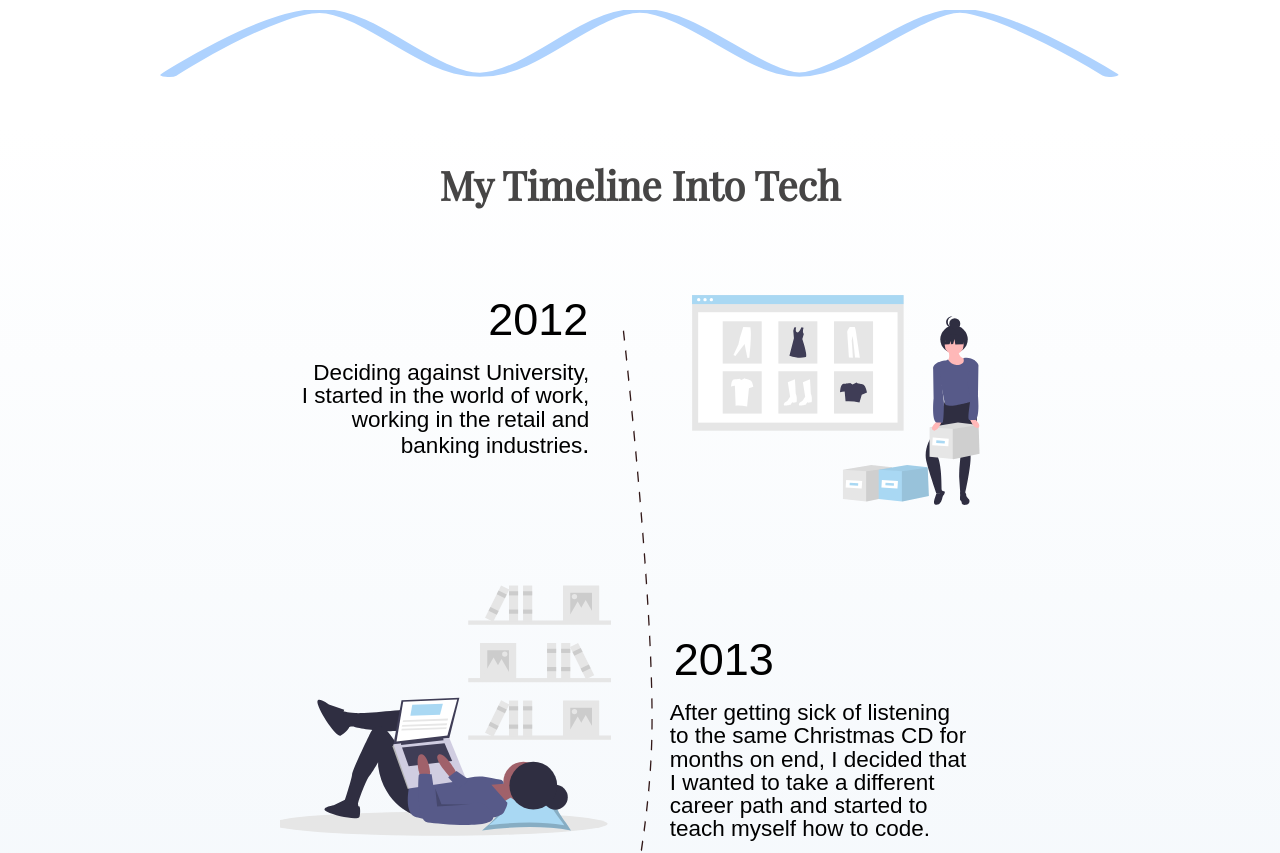
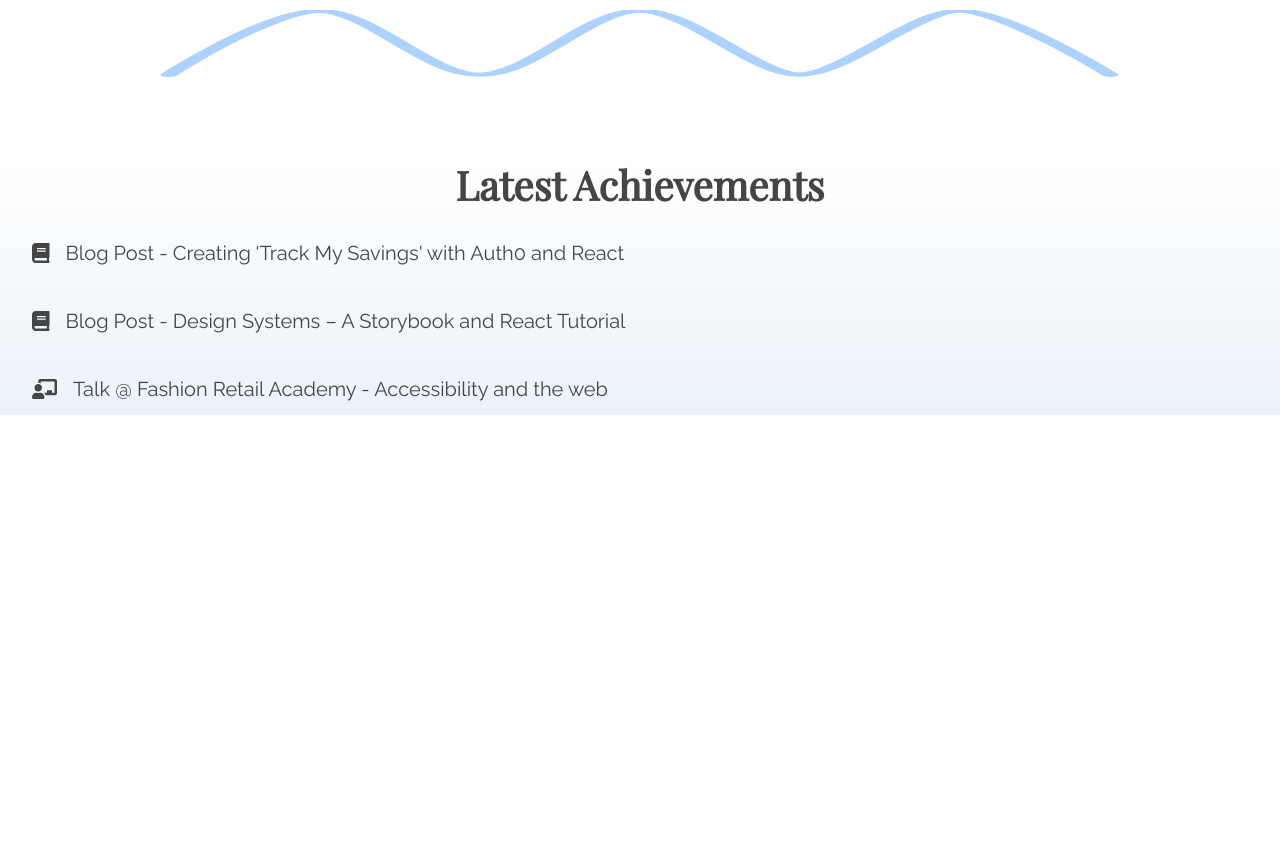
Before and after one commit to alexalala/portfolio, a React (Create React App) app: page / in a window 1280 px wide. Shown: the part 800-1653 px from the top of the page. After the commit the page ends 1215 px from the top, so only its background shows below. Built offline with nearby package versions, Linux system fonts and the light colour scheme; the HTML template or start-up script is replaced by a standard one.

Commit message:
achievements added

```diff
--- a/src/components/Link.js
+++ b/src/components/Link.js
@@ -14,7 +14,7 @@ const Link = ({ href, text }) => {
 export default Link;
 
 const StyledLink = styled.a`
-  background-image: linear-gradient(180deg,transparent 65%,#a9d8f3 0);
+  background-image: linear-gradient(180deg,transparent 65%,#a9d8f354 0);
   background-size: 0 100%;
   background-repeat: no-repeat;
   text-decoration: none;
--- a/src/components/Navigation.js
+++ b/src/components/Navigation.js
@@ -33,7 +33,7 @@ const StyledHeading = styled.p`
   font-size: 2rem;
   padding: 5px;
   margin: 0.5rem 1rem 1rem 1rem;
-  background: linear-gradient(180deg,transparent 88%,#a9d8f3 0);
+  background: linear-gradient(180deg,transparent 70%,#a9d8f354 0);
 `;
 
 const StyledList = styled.ul`
--- /dev/null
+++ b/src/components/Underline.js
@@ -0,0 +1,8 @@
+import styled from 'styled-components';
+
+const Underline = styled.span`
+  background-image: linear-gradient(180deg,transparent 65%,#a9d8f354 0);
+  background-size: 100% 100%;
+`;
+
+export default Underline;
--- a/src/pages/About.js
+++ b/src/pages/About.js
@@ -3,6 +3,7 @@ import styled from 'styled-components';
 
 import Subheader from '../components/Subheader.js';
 import AboutImage from '../assets/images/about.svg';
+import Underline from '../components/Underline'
 
 export default function About() {
   return (
@@ -13,20 +14,19 @@ export default function About() {
         <p>I'm a self-taught Senior Frontend Engineer at Kurt Geiger.</p>
         <p>
           I love to mentor junior colleagues and those learning to code.
-          I set up a Codebar chapter in my home town of Norwich to support those from underrepresented backgrounds get into the tech industry.
+          I set up a Codebar chapter in my home town of Norwich to support those from underrepresented backgrounds to get into the tech industry.
         </p>
         <Subheader>Skills</Subheader>
         <StyledList>
-          <li>React</li>
-          <li>Javascript - ES6</li>
-          <li>Typescript</li>
-          <li>Next JS</li>
-          <li>Accessibility and Semantic HTML</li>
-          <li>Styling - CSS3, Styled Components, SASS, CSS Modules</li>
-          <li>Testing - Jest, Enzyme, TestCafe</li>
-          <li>Documentation - Technical Writing and Storybook for components</li>
+          <li><Underline>React</Underline></li>
+          <li><Underline>Javascript</Underline> - ES6</li>
+          <li><Underline>Typescript</Underline></li>
+          <li><Underline>Next JS</Underline></li>
+          <li><Underline>Accessibility</Underline> - Semantic HTML and WCAG 2.0 Compliance</li>
+          <li><Underline>Styling</Underline> - CSS3, Styled Components, SASS, CSS Modules</li>
+          <li><Underline>Testing</Underline> - Jest, Enzyme, TestCafe</li>
+          <li><Underline>Documentation</Underline> - Technical Writing and Storybook for components</li>
         </StyledList>
-        <Subheader>My Journey Into Tech</Subheader>
       </div>
     </StyledContainer>
   );
@@ -38,6 +38,7 @@ const StyledContainer = styled.div`
   justify-content: start;
   font-size: 1.5rem;
   text-align: left;
+  margin: 0 5rem;
 `;
 
 const StyledImage = styled.img`
--- a/src/pages/Home.js
+++ b/src/pages/Home.js
@@ -1,10 +1,12 @@
 import React from 'react';
 import styled from 'styled-components';
 import { FontAwesomeIcon } from '@fortawesome/react-fontawesome';
+import { faBook, faChalkboardTeacher } from '@fortawesome/free-solid-svg-icons';
 
-import Timeline from '../assets/images/career-timeline.svg';
 import Squiggle from '../components/Squiggle';
 import Bee from '../components/Bee';
+import Link from '../components/Link'
+import Subheader from '../components/Subheader';
 import 'react-typist/dist/Typist.css';
 import { black } from '../assets/styles/variables.js';
 
@@ -32,10 +34,23 @@ export default function Home() {
         </IconContainer>
       </Container>
       <Squiggle />
-      <TimelineContainer>
-        <StyledHeading>My Timeline Into Tech</StyledHeading>
-        <StyledTimeline src={Timeline} alt="career timeline" />
-      </TimelineContainer>
+      <SecondaryContainer>
+        <Subheader>Latest Achievements</Subheader>
+        <StyledList>
+          <li>
+            <FontAwesomeIcon icon={faBook} />
+            <Link to="https://alexalala.hashnode.dev/track-my-savings-keep-tabs-on-your-savings-on-a-monthly-basis" text="Blog Post - Creating 'Track My Savings' with Auth0 and React" />
+          </li>
+          <li>
+            <FontAwesomeIcon icon={faBook} />
+            <Link to="https://www.statuscake.com/blog/design-systems-a-storybook-and-react-tutorial/" text="Blog Post - Design Systems – A Storybook and React Tutorial" />
+          </li>
+          <li>
+            <FontAwesomeIcon icon={faChalkboardTeacher} />
+            <p>Talk @ Fashion Retail Academy - Accessibility and the web</p>
+          </li>
+        </StyledList>
+      </SecondaryContainer>
     </div>
   )
 };
@@ -56,7 +71,7 @@ const Container = styled.div`
   }
 `;
 
-const TimelineContainer = styled.div`
+const SecondaryContainer = styled.div`
   background: linear-gradient(180deg,rgba(255,255,255,1) 0%,rgb(235, 242, 249) 100%);
 `;
 
@@ -76,18 +91,25 @@ a {
   }
 `;
 
-const StyledTitle= styled.h1`
+const StyledTitle = styled.h1`
   font-family: 'Playfair Display', serif;
   padding: 2rem;
   font-size: 4rem;
 `;
 
-const StyledHeading = styled.h2`
-  font-family: 'Playfair Display', serif;
-  padding: 2rem;
-  font-size: 2.5rem;
+const StyledList = styled.ul`
+  list-style-type: none;
+
+  li {
+    display: flex;
+    align-items: center;
+
+    > a, p {
+      margin: 0;
+    }
+
+    > svg {
+      margin: 1rem;
+    }
+  }
 `;
-
-const StyledTimeline = styled.img`
-  max-width: 45rem;
-`;
```
Also changed, not shown: src/assets/images/bee-trail.svg. Lines whose indentation alone changed are shown as unchanged.
